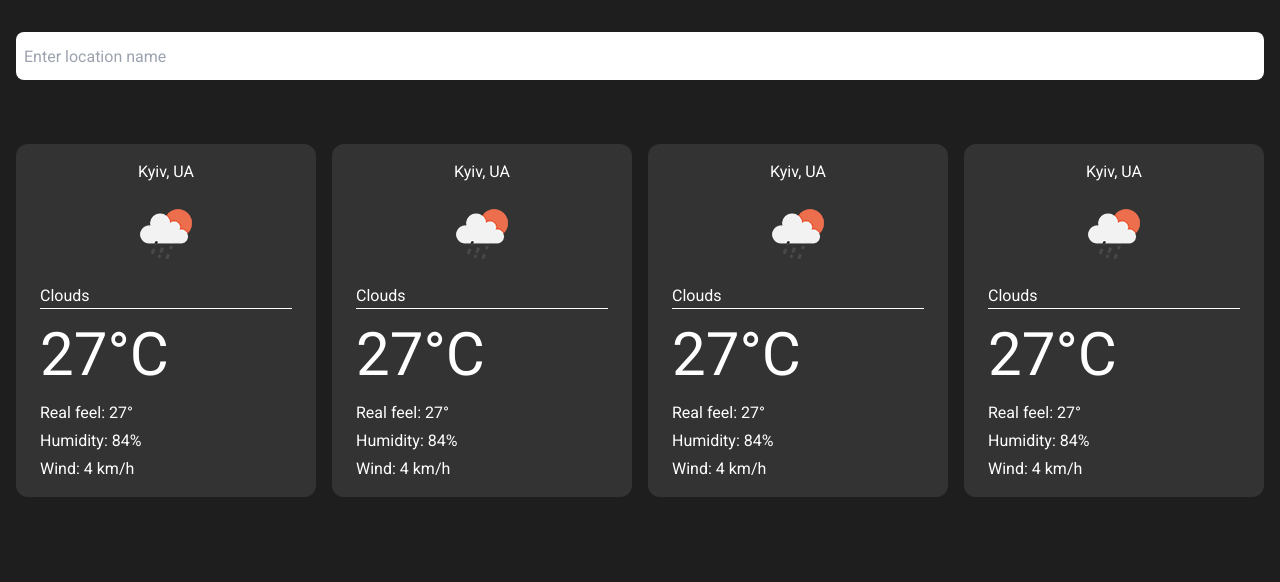
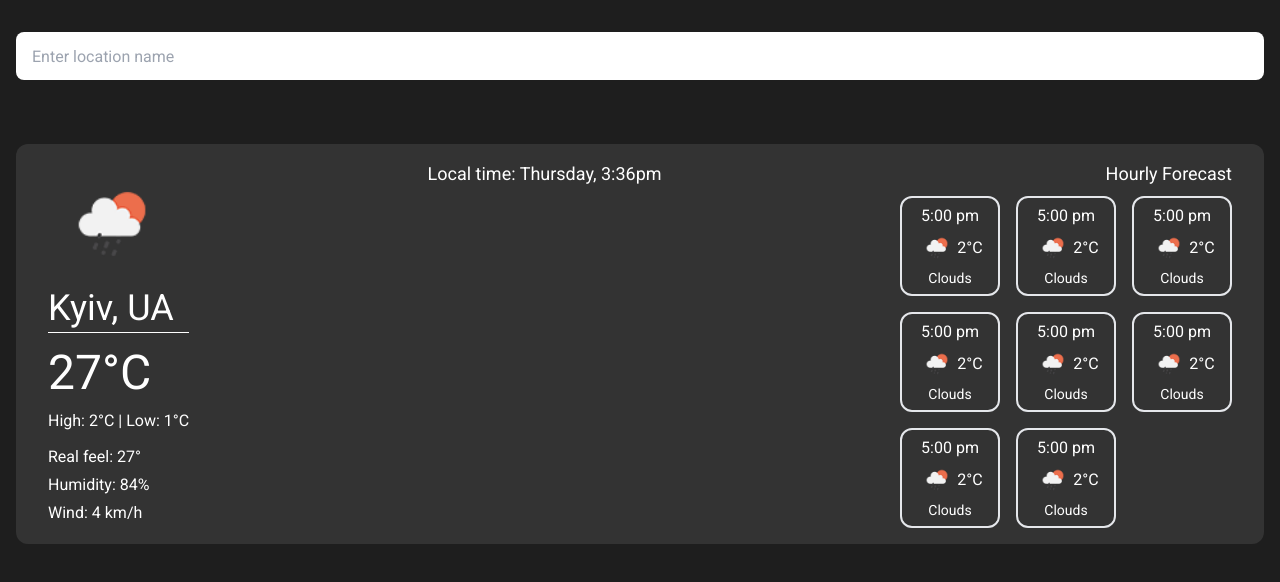
Before and after one commit to edgergard/vue-weather-app, a Vue app: page / in a window 1280 px wide. Shown: the top 582 px of the page. Built offline with nearby package versions, Linux system fonts and the light colour scheme.

Commit message:
add: selectedcard page

```diff
--- a/src/App.vue
+++ b/src/App.vue
@@ -1,10 +1,10 @@
 <script setup lang="ts">
 import { OutletContainer } from "./components";
-import { WeatherCardsPage } from "./pages";
+import { SelectedCardPage } from "./pages";
 </script>
 
 <template>
   <OutletContainer>
-    <WeatherCardsPage />
+    <SelectedCardPage />
   </OutletContainer>
 </template>
--- /dev/null
+++ b/src/components/LocationInput.vue
@@ -0,0 +1,9 @@
+<template>
+  <input
+    type="text"
+    placeholder="Enter location name"
+    class="w-full h-8 px-4 py-6 mb-16 rounded-lg"
+  />
+</template>
+
+<script setup lang="ts"></script>
--- a/src/components/OutletContainer.vue
+++ b/src/components/OutletContainer.vue
@@ -1,6 +1,6 @@
 <template>
   <div class="bg-[#1E1E1E]">
-    <main class="mx-auto min-h-screen max-w-screen-xl py-8 px-8 lg:px-4">
+    <main class="mx-auto min-h-screen max-w-screen-2xl py-8 px-8 lg:px-4">
       <slot></slot>
     </main>
   </div>
--- /dev/null
+++ b/src/components/SelectedCard.vue
@@ -0,0 +1,43 @@
+<template>
+  <div class="w-full bg-[#333333] text-[#FFF] rounded-xl py-4 px-8">
+    <div class="flex justify-between">
+      <div>
+        <img :src="image" alt="card-image" class="w-32 h-32"/>
+        <p class="text-4xl mb-1">Kyiv, UA</p>
+        <div class="h-px bg-[#FFF] mb-4" />
+        <p class="text-5xl mb-3">27°C</p>
+        <p class="mb-3">High: 2°C | Low: 1°C</p>
+        <div class="flex flex-col gap-y-1">
+          <p>Real feel: 27°</p>
+          <p>Humidity: 84%</p>
+          <p>Wind: 4 km/h</p>
+        </div>
+      </div>
+      <p class="text-lg">Local time: Thursday, 3:36pm</p>
+
+      <div>
+        <p class="text-lg text-end mb-2">Hourly Forecast</p>
+        <ul class="grid grid-cols-3 gap-4">
+          <li
+            v-for="block in list"
+            :key="block"
+            class="flex flex-col justify-center items-center w-[100px] h-[100px] px-2 py-2 border-2 rounded-xl"
+          >
+            <p>5:00 pm</p>
+            <div class="flex items-center justify-end">
+              <img :src="image" alt="image" class="w-10 h-10" />
+              <p>2°C</p>
+            </div>
+            <p class="text-sm">Clouds</p>
+          </li>
+        </ul>
+      </div>
+    </div>
+  </div>
+</template>
+
+<script setup lang="ts">
+import image from "../assets/image.png";
+
+const list = [1, 1, 1, 1, 1, 1, 1, 1];
+</script>
--- a/src/components/index.ts
+++ b/src/components/index.ts
@@ -1,5 +1,13 @@
 import WeatherCard from "./WeatherCard.vue";
 import WeatherCardList from "./WeatherCardList.vue";
 import OutletContainer from "./OutletContainer.vue";
+import LocationInput from "./LocationInput.vue";
+import SelectedCard from "./SelectedCard.vue";
 
-export { WeatherCard, WeatherCardList, OutletContainer };
+export {
+  WeatherCard,
+  WeatherCardList,
+  OutletContainer,
+  LocationInput,
+  SelectedCard,
+};
--- /dev/null
+++ b/src/pages/SelectedCardPage.vue
@@ -0,0 +1,8 @@
+<template>
+  <LocationInput />
+  <SelectedCard />
+</template>
+
+<script setup lang="ts">
+import { LocationInput, SelectedCard } from "../components";
+</script>
--- a/src/pages/WeatherCardsPage.vue
+++ b/src/pages/WeatherCardsPage.vue
@@ -1,12 +1,8 @@
 <template>
-  <input
-    type="text"
-    placeholder="Enter location name"
-    class="w-full h-8 px-2 py-6 mb-16 rounded-lg"
-  />
+  <LocationInput />
   <WeatherCardList />
 </template>
 
 <script setup lang="ts">
-import { WeatherCardList } from "../components";
+import { LocationInput, WeatherCardList } from "../components";
 </script>
--- a/src/pages/index.ts
+++ b/src/pages/index.ts
@@ -1,3 +1,4 @@
 import WeatherCardsPage from "./WeatherCardsPage.vue";
+import SelectedCardPage from "./SelectedCardPage.vue";
 
-export { WeatherCardsPage };
+export { WeatherCardsPage, SelectedCardPage };
```
